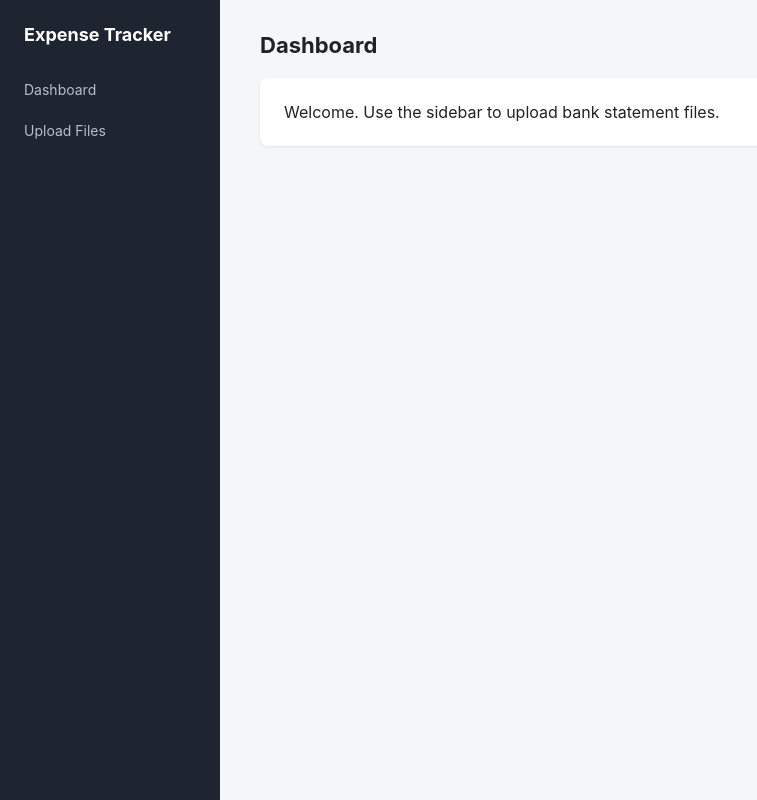
After one commit to Saphira7544/ExpenseTracker, a FastAPI app: template app/templates/dashboard.html in a window 1280 px wide. The commit adds this page. Shown: the whole page, without its empty margins (0-757 px from the left). Run offline with FastAPI, Linux system fonts and the light colour scheme; the template is opened without the code that fills it, so the values that code supplies are empty; parts of the project's set-up code (start-up, migrations or seed data) failed here and were passed over.

Commit message:
CSS + Tabs Webapp + Upload files working

```diff
--- a/app/main.py
+++ b/app/main.py
@@ -1,26 +1,29 @@
 from contextlib import asynccontextmanager
 from fastapi import FastAPI, Request
 from fastapi.templating import Jinja2Templates
-from fastapi.responses import RedirectResponse
+from fastapi.staticfiles import StaticFiles
 from app.api.routes import uploads
-
+from app.core.config import settings
 
 templates = Jinja2Templates(directory="app/templates")
 
 @asynccontextmanager
 async def lifespan(app: FastAPI):
     import os
-    from app.core.config import settings
     os.makedirs(settings.UPLOAD_DIR, exist_ok=True)
     yield
 
 app = FastAPI(lifespan=lifespan)
+app.mount("/static", StaticFiles(directory="app/static"), name="static")
 app.include_router(uploads.router)
 
 @app.get("/")
-async def root():
-    return RedirectResponse(url="/upload")
+async def dashboard(request: Request):
+    return templates.TemplateResponse(request, "dashboard.html", {"active_page": "dashboard"})
 
 @app.get("/upload")
 async def upload_page(request: Request):
-    return templates.TemplateResponse(request, "upload.html", {})
+    return templates.TemplateResponse(
+        request, "upload.html",
+        {"active_page": "upload", "api_key": settings.ADMIN_API_KEY}
+    )
--- /dev/null
+++ b/app/static/style.css
@@ -0,0 +1,92 @@
+* { box-sizing: border-box; margin: 0; padding: 0; }
+
+body {
+  font-family: -apple-system, Segoe UI, Roboto, sans-serif;
+  background: #f5f6fa;
+  color: #222;
+  display: flex;
+  min-height: 100vh;
+}
+
+.sidebar {
+  width: 220px;
+  background: #1e2530;
+  color: #fff;
+  padding: 24px 0;
+  flex-shrink: 0;
+}
+
+.sidebar h2 {
+  font-size: 18px;
+  padding: 0 24px 24px;
+}
+
+.sidebar a {
+  display: block;
+  padding: 12px 24px;
+  color: #b7bfcc;
+  text-decoration: none;
+  font-size: 14px;
+}
+
+.sidebar a:hover { background: #2a3341; color: #fff; }
+.sidebar a.active { background: #2a3341; color: #fff; border-left: 3px solid #4f8ef7; }
+
+.main-content {
+  flex: 1;
+  padding: 32px 40px;
+}
+
+h1 { font-size: 22px; margin-bottom: 20px; }
+
+.card {
+  background: #fff;
+  border-radius: 8px;
+  padding: 24px;
+  box-shadow: 0 1px 3px rgba(0,0,0,0.08);
+  margin-bottom: 20px;
+}
+
+.dropzone {
+  border: 2px dashed #c7cdd6;
+  border-radius: 8px;
+  padding: 40px;
+  text-align: center;
+  color: #6b7280;
+  cursor: pointer;
+}
+
+.dropzone.dragover { border-color: #4f8ef7; background: #eef4ff; }
+
+.file-list { margin-top: 16px; }
+.file-item {
+  display: flex;
+  justify-content: space-between;
+  padding: 10px 14px;
+  background: #f8f9fb;
+  border-radius: 6px;
+  margin-bottom: 8px;
+  font-size: 14px;
+}
+
+.status-pending { color: #9ca3af; }
+.status-success { color: #16a34a; font-weight: 600; }
+.status-error { color: #dc2626; font-weight: 600; }
+
+button.primary {
+  background: #4f8ef7;
+  color: #fff;
+  border: none;
+  padding: 10px 20px;
+  border-radius: 6px;
+  font-size: 14px;
+  cursor: pointer;
+  margin-top: 16px;
+}
+
+button.primary:hover { background: #3d7de0; }
+button.primary:disabled { background: #c7cdd6; cursor: not-allowed; }
+
+table { width: 100%; border-collapse: collapse; margin-top: 16px; }
+th, td { text-align: left; padding: 10px 12px; border-bottom: 1px solid #eee; font-size: 14px; }
+th { color: #6b7280; font-weight: 600; }
--- /dev/null
+++ b/app/templates/base.html
@@ -0,0 +1,18 @@
+<!DOCTYPE html>
+<html>
+<head>
+  <meta charset="UTF-8">
+  <title>Expense Tracker</title>
+  <link rel="stylesheet" href="/static/style.css">
+</head>
+<body>
+  <nav class="sidebar">
+    <h2>Expense Tracker</h2>
+    <a href="/" class="{{ 'active' if active_page == 'dashboard' }}">Dashboard</a>
+    <a href="/upload" class="{{ 'active' if active_page == 'upload' }}">Upload Files</a>
+  </nav>
+  <main class="main-content">
+    {% block content %}{% endblock %}
+  </main>
+</body>
+</html>
--- /dev/null
+++ b/app/templates/dashboard.html
@@ -0,0 +1,7 @@
+{% extends "base.html" %}
+{% block content %}
+<h1>Dashboard</h1>
+<div class="card">
+  <p>Welcome. Use the sidebar to upload bank statement files.</p>
+</div>
+{% endblock %}
```
Also changed, not shown: app/templates/upload.html (+99 -18 lines), storage/uploads/ubs1.csv (added).
